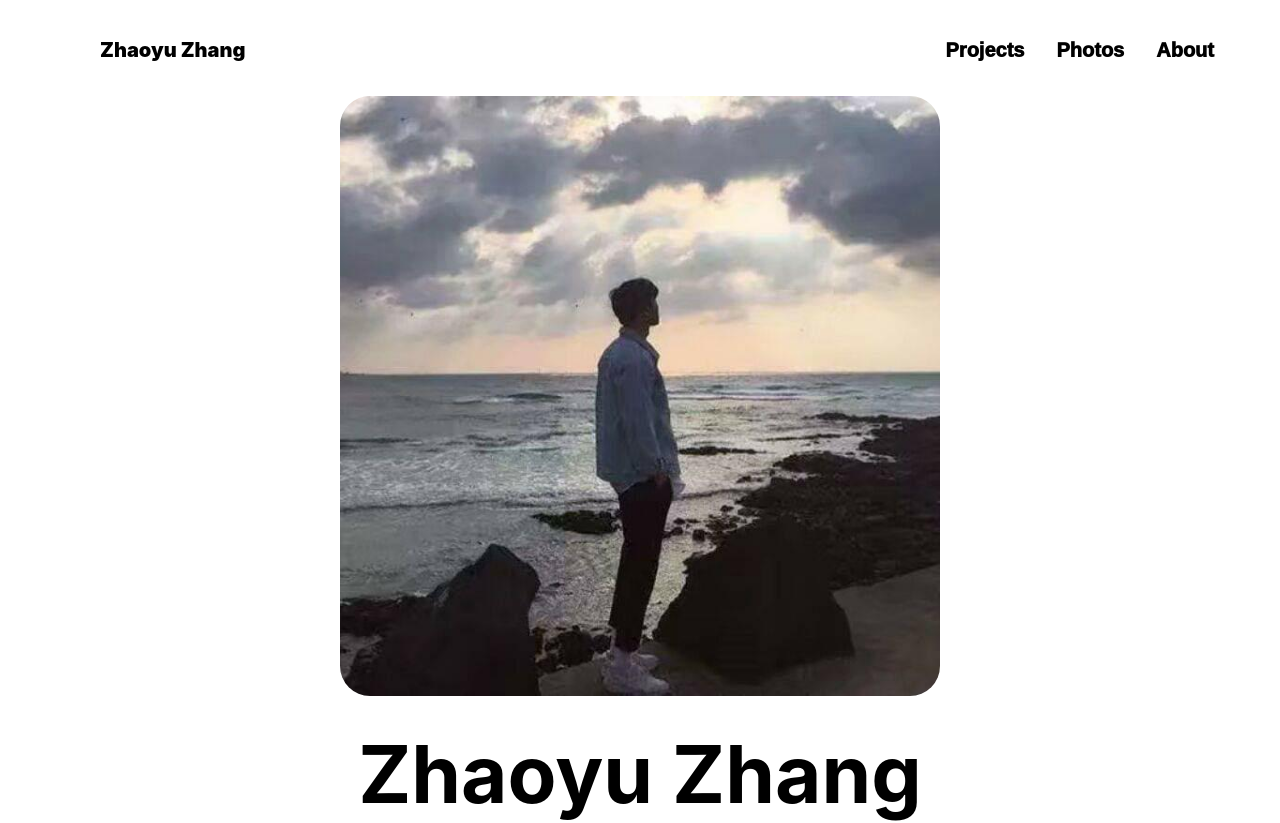
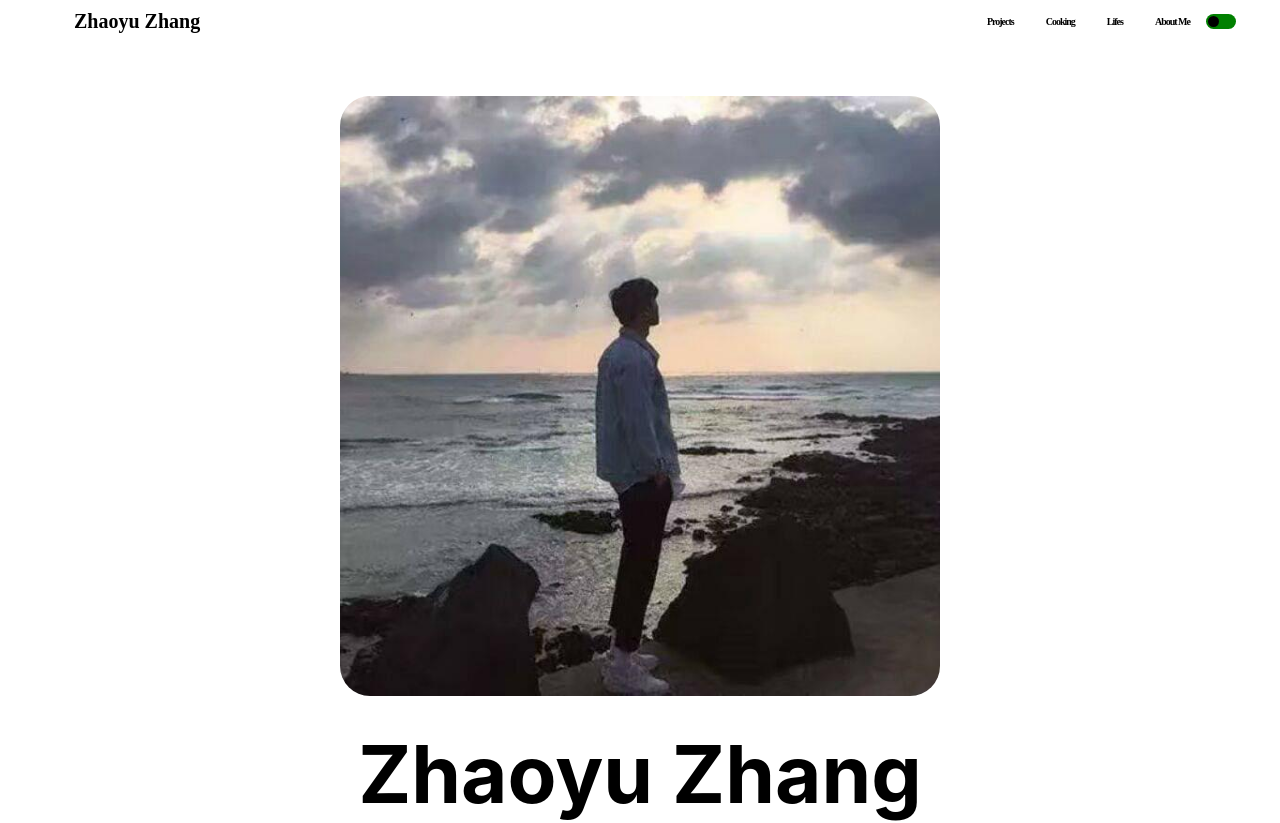
Before and after one commit to Zhayu517/personal-website, a Next.js app: page / in a window 1280 px wide. Shown: the top 823 px of the page. Built offline with nearby package versions, Linux system fonts and the light colour scheme.

Commit message:
Add page tabs to header Add header tab hover Add header dark mode toggler Change header logo style

```diff
--- a/components/Header.tsx
+++ b/components/Header.tsx
@@ -1,4 +1,4 @@
-import React from 'react'
+// import React from 'react'
 import styles from '../styles/Header.module.css'
 
 type Props = {}
@@ -7,23 +7,37 @@ function Header({}: Props) {
   return (
     <header className={styles.header}>
         <div className={styles.section_one}>
-          <a
-            href="./"
-            // target="_blank"
-            // rel="noopener noreferrer"
-          >
-            {/* TODO: */}
-            {/* <div className={styles.logoContainer}>
-              <img className={styles.logo} src="/images/me.jpg" alt="My Image" />
-            </div> */}
-            Zhaoyu Zhang
-          </a>
+          <div className={styles.logoContainer}>
+            <a href="/">
+              {/* <pre> */}
+              {/* <div className={styles.asciiArt}> */}
+                Zhaoyu Zhang
+                {/* ##### #   #   #   #    #   ###
+                   #  #   #  # #  # #  #  #
+                  #   ##### ##### #  # # #  ##
+                 #    #   # #   # #   ## #   #
+                ##### #   # #   # #    #   ### */}
+                {/* ###### #    #   ##   #    # #####  #      ######
+                #       #  #   #  #  ##  ## #    # #      #
+                #####    ##   #    # # ## # #    # #      #####
+                #        ##   ###### #    # #####  #      #
+                #       #  #  #    # #    # #      #      #
+                ###### #    # #    # #    # #      ###### ###### */}
+              {/* </div> */}
+              {/* </pre> */}
+            </a>
+          </div>
         </div>
 
         <div className={styles.section_two}>
-            <button type='button' className={styles.tablink}>Projects</button>
-            <button type='button' className={styles.tablink}>Photos</button>
-            <button type='button' className={styles.tablink}>About</button>
+            <a href="/">Projects</a>
+            <a href="/cooking/">Cooking</a>
+            <a href="/lifes/">Lifes</a>
+            <a href="/aboutme/">About Me</a>
+            <div className={styles.darkModeToggler} role="button" >
+              <div className={styles.darkModeTogglerIcon}>
+              </div>
+            </div>
         </div>
     </header>
   )
--- a/styles/Header.module.css
+++ b/styles/Header.module.css
@@ -1,64 +1,105 @@
 .header {
+  font-family: "Ibarra Real Nova", serif;
   position: fixed;
-  top: 0;
-  left: 0;
-  padding: 0px;
-  margin: 0;
-  width: 100%;
-  /* background-color: rgb(32, 203, 255); */
 
+  padding: 0px 24px;
+  margin: 0px auto;
+  max-height: 60px;
   display: flex;
+
+  top: 0px;
+  left: 0px;
+  right: 0px;
   flex-direction: row;
   justify-content: space-between;
-
-  height: 100px;
-}
-
-.tablink {
-  background-color: transparent;
-  color: black;
-  float: left;
-  border: none;
-  outline: none;
-  cursor: pointer;
-  padding: 14px 16px;
-  font-size: 20px;
-  font-weight: 1000;
-  /* font-family: Helvetica; */
-}
-
-.tablink:hover {
-  border-top: 2px solid black;
-  color: gray;
-}
-
-.section_two {
-  margin: 50px;
-  display: flex;
-  justify-content: center;
   align-items: center;
 }
 
-.section_one, .section_one a {
-  display: flex;
-  justify-content: center;
-  align-items: center;
-  margin: 50px;
+.section_one {
+  margin: auto;
   color: black;
   font-size: 20px;
-  font-weight: 1000;
+  justify-items: flex-start;
+  flex: 1 1 0%;
+  font-family: "Zen Tokyo Zoo", cursive;
 }
 
 .logoContainer {
-  width: 20px;
-  height: 20px;
-  /* justify-content: center;
-  align-items: center; */
+  font-family: "Zen Tokyo Zoo", cursive;
+  margin: 0px 0px 0px 30px;
+  /* text-transform: uppercase; */
+  padding: 0;
+  box-sizing: border-box;
 }
 
-.logo {
-  /* display: flex;
-  justify-content: center;
-  align-items: center; */
-  height: auto;
+.logoContainer a {
+  padding: 0px 20px;
+  color: black;
+  text-decoration: none;
+  font-weight: 600;
+  font-family: "Baskerville";
 }
+
+/* .asciiArt {
+  font-family: monospace;
+  white-space: pre;
+} */
+
+.section_two {
+  margin: auto;
+  display: flex;
+  margin-right: 20px;
+  justify-content: flex-end;
+}
+
+.section_two a {
+  color: black;
+  font-size: 10px;
+  padding: 0px 16px;
+  margin: 16px 0px;
+  text-decoration: none;
+  /* transition: all 0.5s ease 0s; */
+  cursor: pointer;
+  position: relative;
+  font-weight: 600;
+  letter-spacing: -1px;
+  font-family: "Baskerville";
+}
+
+/* .section_two :hover {
+
+} */
+
+.section_two a:hover::after {
+  content: "";
+  position: absolute;
+  left: 0%;
+  right: 0%;
+  bottom: 0%;
+  border: 1px solid black;
+  /* transition: all 0.5s ease 0s; */
+  /* margin: 0px auto; */
+  /* border-bottom: 1px solid black; */
+}
+
+.darkModeToggler {
+  background-color: green;
+  margin: auto 0px;
+  width: 30px;
+  height: 15px;
+  border-radius: 12px;
+  cursor: pointer;
+  display: flex;
+  -webkit-box-align: center;
+  align-items: center;
+  -webkit-box-pack: start;
+  justify-content: flex-start;
+  padding: 2px;
+}
+
+.darkModeTogglerIcon {
+  background-color: black;
+  height: calc(100%);
+  aspect-ratio: 1 / 1;
+  border-radius: 50%;
+}
```
Also changed, not shown: pages/index.tsx (+8 -0 lines), pages/aboutme.tsx (added), pages/cooking.tsx (added), pages/lifes.tsx (added).
